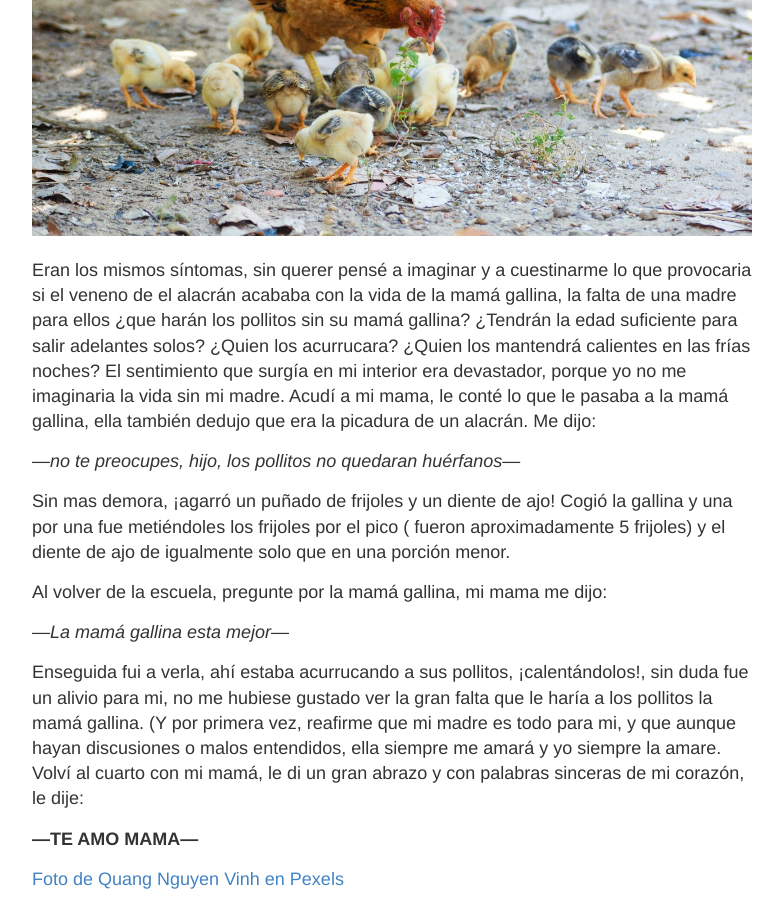
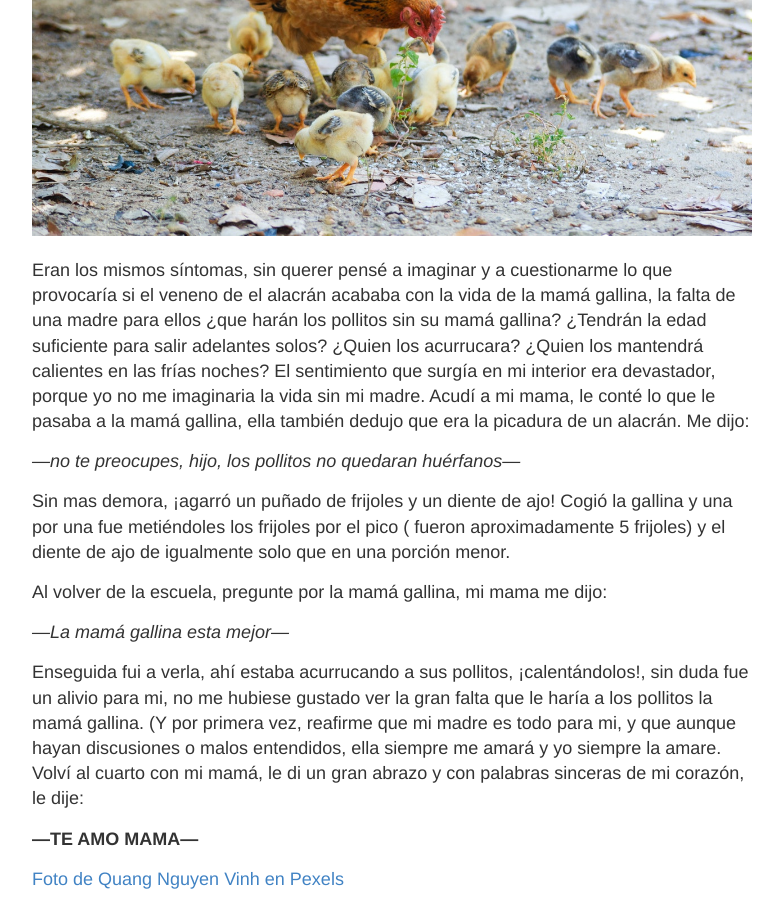
Before and after one commit to markconfig/blog-Jkyll, a Jekyll site: the page built from _posts/2015-3-5-Te-Amo-Mama.md, in a window 1280 px wide and 900 px high, scrolled down 627 px. Shown: the whole window, without its empty margins (248-1031 px from the left). Built offline with Jekyll 4.4.1, drawn with Linux system fonts in a browser that asks for light colours.

Commit message:
Update 2015-3-5-Te-Amo-Mama.md

```diff
--- a/_posts/2015-3-5-Te-Amo-Mama.md
+++ b/_posts/2015-3-5-Te-Amo-Mama.md
@@ -10,7 +10,7 @@ Todo paso en un día de esta semana, tengo una gallina que esta criando, a sus p
 ![Gallina]({{ site.baseurl }}/images/gallina.jpg)
 
 
-Eran los mismos síntomas, sin querer pensé a imaginar y a cuestinarme lo que provocaria si el veneno de el alacrán acababa con la vida de la mamá gallina, la falta de una madre para ellos ¿que harán los pollitos sin su mamá gallina? ¿Tendrán la edad suficiente para salir adelantes solos? ¿Quien los acurrucara? ¿Quien los mantendrá calientes en las frías noches?
+Eran los mismos síntomas, sin querer pensé a imaginar y a cuestionarme lo que provocaría si el veneno de el alacrán acababa con la vida de la mamá gallina, la falta de una madre para ellos ¿que harán los pollitos sin su mamá gallina? ¿Tendrán la edad suficiente para salir adelantes solos? ¿Quien los acurrucara? ¿Quien los mantendrá calientes en las frías noches?
 El sentimiento que surgía en mi interior era devastador, porque yo no me imaginaria la vida sin mi madre.
 Acudí a mi mama, le conté lo que le pasaba a la mamá gallina, ella también dedujo que era la picadura de un alacrán.
 Me dijo:
@@ -33,4 +33,5 @@ Volví al cuarto con mi mamá, le di un gran abrazo y con palabras sinceras de m
 
 
 ## [Comparte en Facebook](https://www.facebook.com/sharer/sharer.php?u=https://blog-markreyes77.github.io/Te-Amo-Mama "Comparte en Facebook 2")
-## [Comparte en Twitter](https://twitter.com/intent/tweet?text= Dale una leída a esto: https://blog-markreyes77.github.io/Te-Amo-Mama "Comparte en Twitter")
+
+## [Comparte en Twitter](https://twitter.com/?status= Dale una leída a esto: https://blog-markreyes77.github.io/Te-Amo-Mama "Comparte en Twitter")
```
